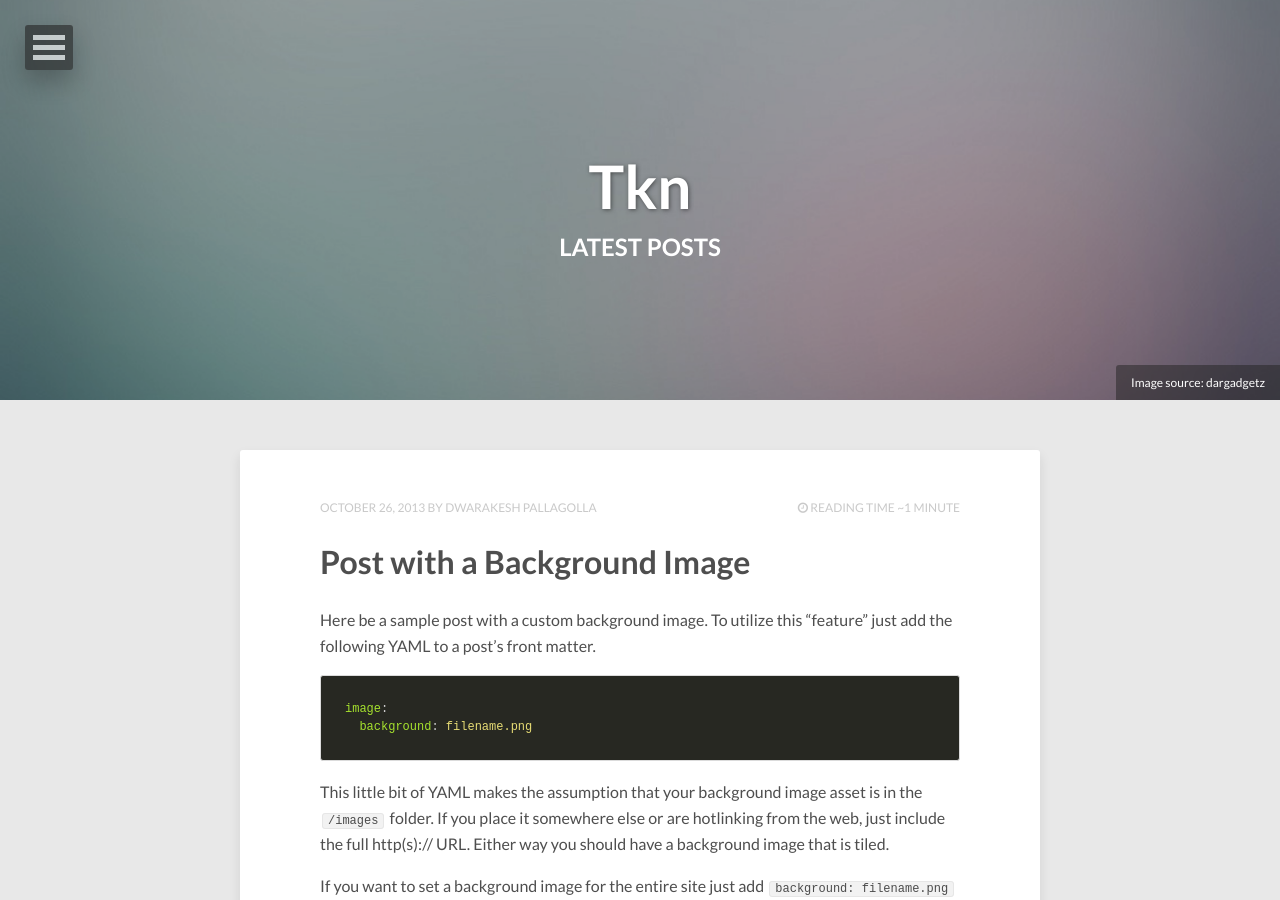
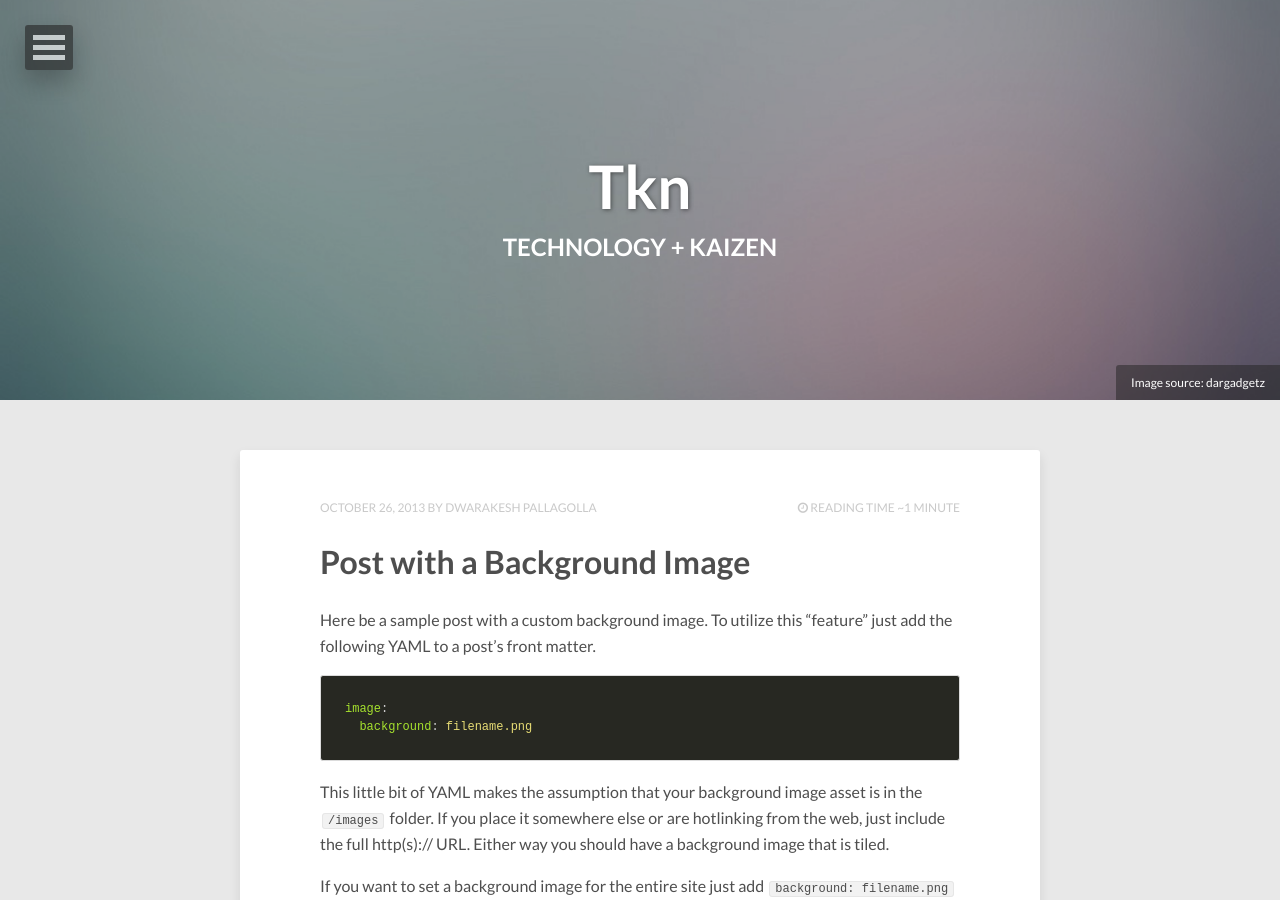
Before and after one commit to dpallagolla/dpallagolla.github.io, a Jekyll site: the page built from index.html, in a window 1280 px wide and 900 px high. Built offline with Jekyll 4.4.1, drawn with Linux system fonts in a browser that asks for light colours; nearby versions of some CDN libraries; the list of posts is cut into pages by our own code.

Commit message:
Subtitle added

```diff
--- a/index.html
+++ b/index.html
@@ -1,6 +1,6 @@
 ---
 layout: post-index
-title: Latest Posts
+title: Technology + Kaizen
 description: "Describe this nonsense."
 tags: [Jekyll, theme, themes, responsive, blog, modern]
 comments: false
```
